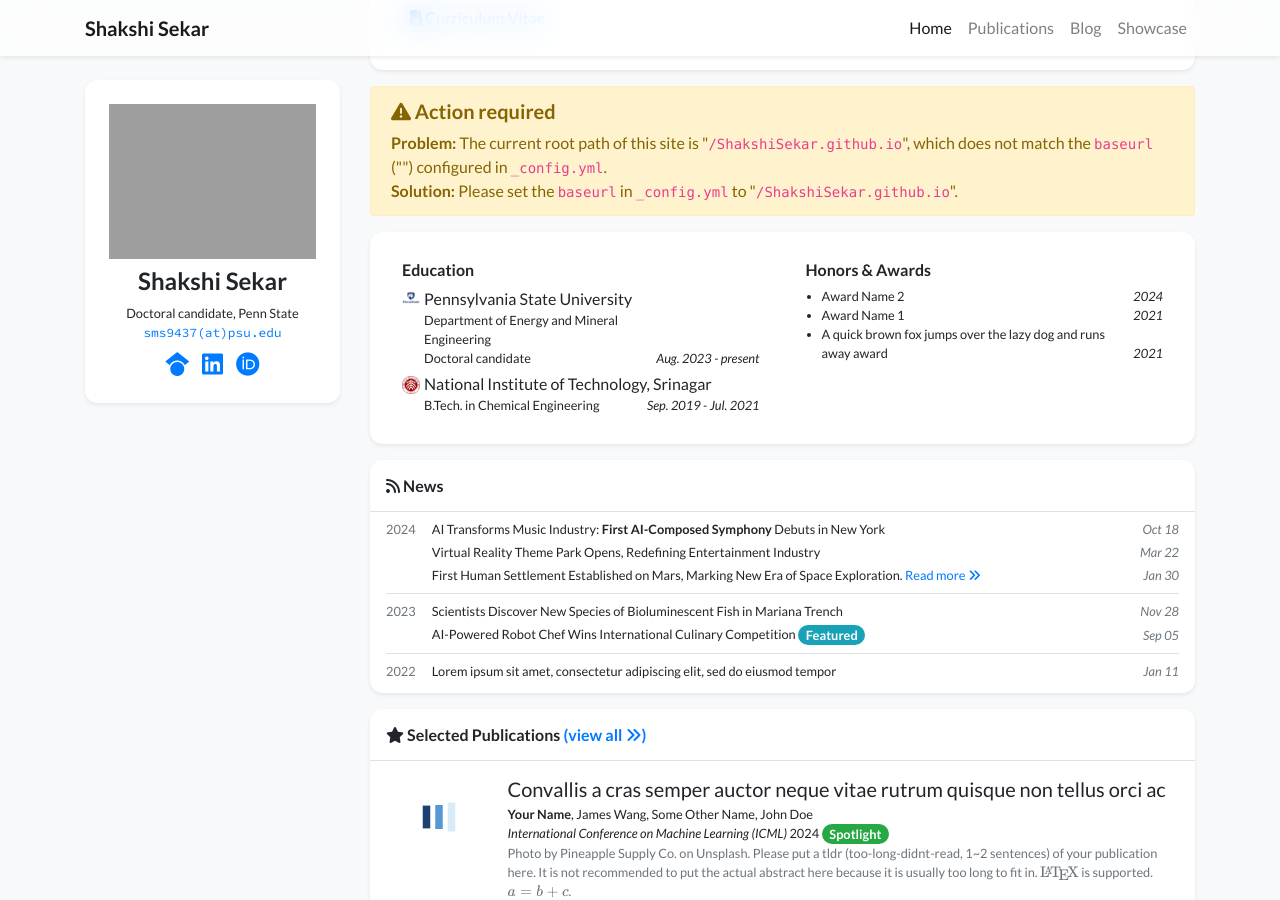
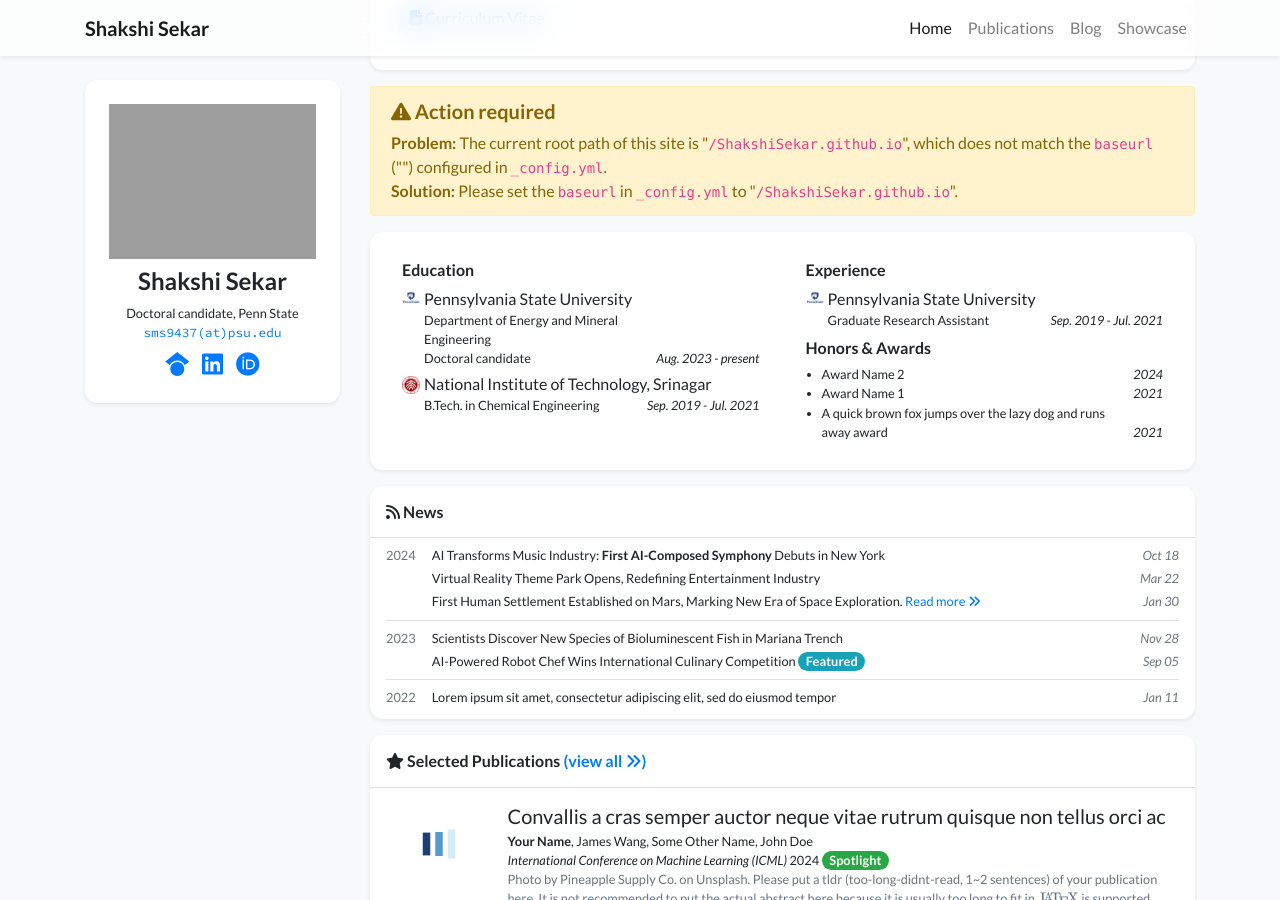
Before and after one commit to ShakshiSekar/ShakshiSekar.github.io, a Jekyll site: the page built from index.html, in a window 1280 px wide and 900 px high, scrolled down 324 px. Built offline with Jekyll 4.4.1, drawn with Linux system fonts in a browser that asks for light colours; nearby versions of some CDN libraries; a style sheet for code colours, icons or effects is not loaded.

Commit message:
Update profile.yml

```diff
--- a/_data/profile.yml
+++ b/_data/profile.yml
@@ -46,11 +46,11 @@ education:
   position: B.Tech. in Chemical Engineering
   date: Sep. 2019 - Jul. 2021
 
-# experience:
-# - name: Peking University
-#   logo: /assets/images/badges/PKU_red.png
-#   position: Research Intern
-#   date: Sep. 2019 - Jul. 2021
+experience:
+- name: Pennsylvania State University
+  logo: /assets/images/badges/PSU logo.png
+  position: Graduate Research Assistant
+  date: Sep. 2019 - Jul. 2021
 
 awards:
 - name: Award Name 2
```
